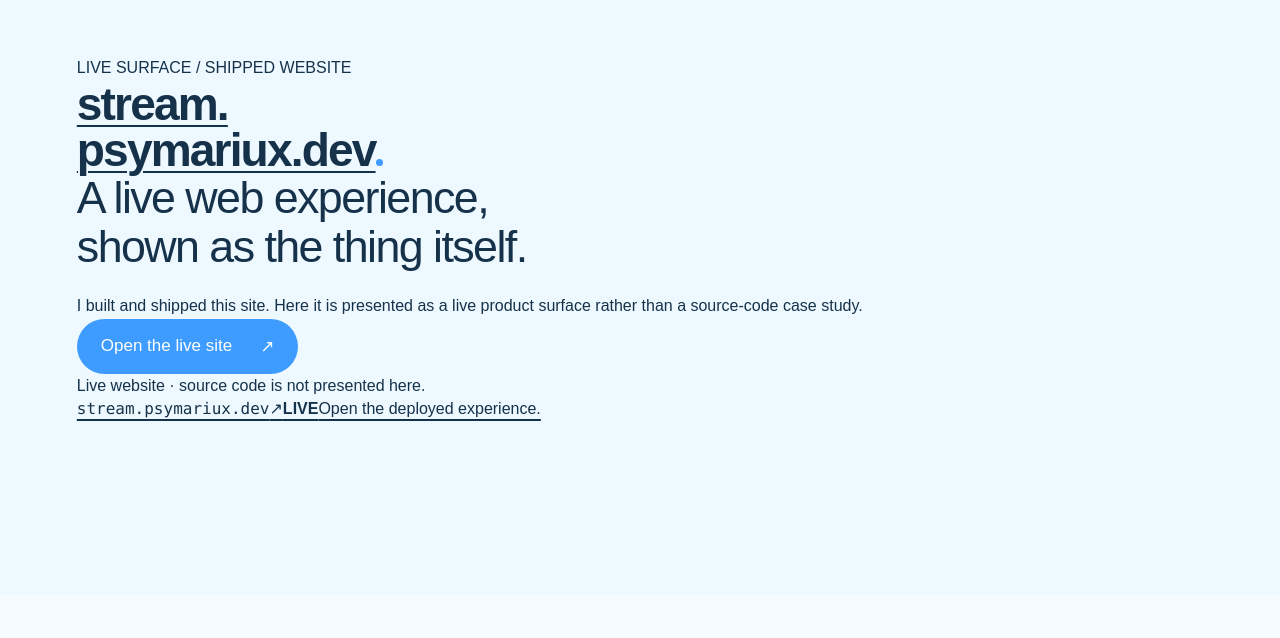
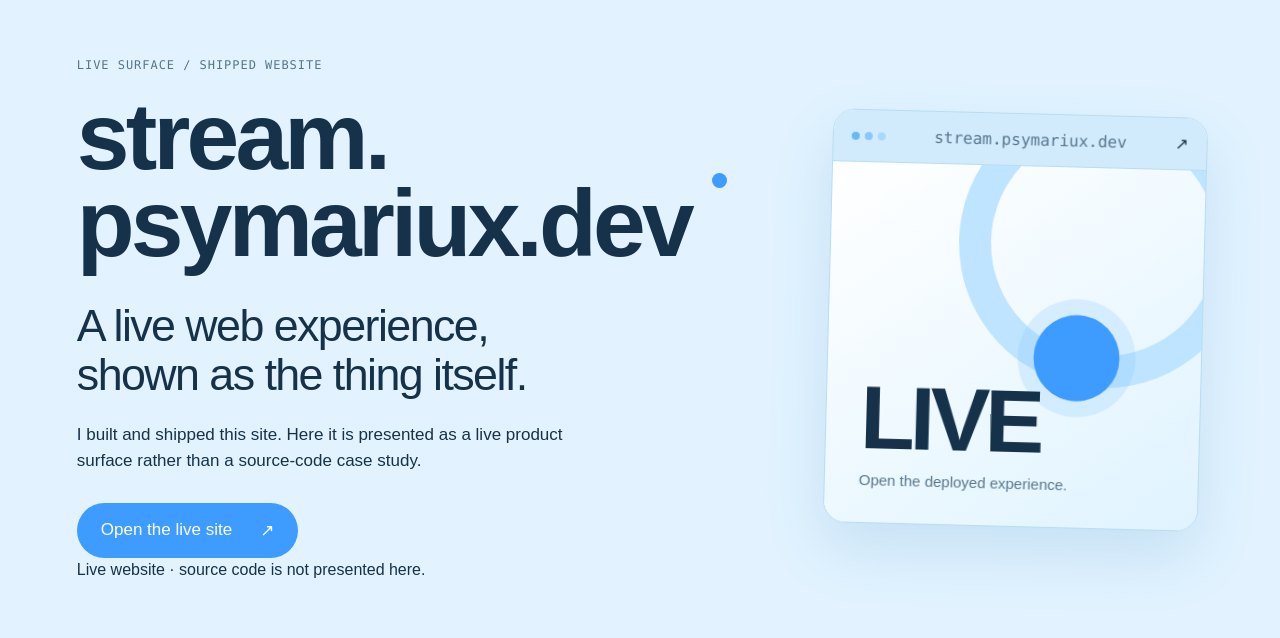
Before and after one commit to nohint404/nohint-portfolio, an Astro site: page / in a window 1280 px wide. Shown: the part 3202-3840 px from the top of the page. Built offline with nearby package versions, Linux system fonts and the light colour scheme; Astro itself is replaced by a stand-in of ours; a web font is replaced by a local one.

Commit message:
style: theme the live stream surface

```diff
--- a/src/styles/palette-refresh.css
+++ b/src/styles/palette-refresh.css
@@ -52,9 +52,11 @@ html[data-theme='dark'] {
 body { background: var(--bg); }
 body[data-scene='tool'] { background: #EDF8FF; }
 body[data-scene='monolith'] { background: #E6F5FF; }
+body[data-scene='stream'] { background: #E2F3FF; }
 body[data-scene='lab'] { background: #D9EFFF; }
 html[data-theme='dark'] body[data-scene='tool'] { background: #0E2235; }
 html[data-theme='dark'] body[data-scene='monolith'] { background: #10283D; }
+html[data-theme='dark'] body[data-scene='stream'] { background: #102B43; }
 html[data-theme='dark'] body[data-scene='lab'] { background: #12304A; }
 
 .site-header {
@@ -96,6 +98,13 @@ html[data-theme='dark'] .workspace-sheet { box-shadow: 0 22px 48px rgba(1,10,20,
   --line: #C4E1F4;
   --surface: #D8EEFC;
 }
+.stream-world {
+  background: #E2F3FF;
+  color: var(--text);
+  --muted: #56758C;
+  --line: #B9DCF2;
+  --surface: #D1EBFC;
+}
 .site-world { background: #F6FBFF; }
 html[data-theme='dark'] .tool-world {
   background: #102A40;
@@ -111,12 +120,140 @@ html[data-theme='dark'] .monolith-world {
   --line: #2A526D;
   --surface: #1A3E59;
 }
+html[data-theme='dark'] .stream-world {
+  background: #102B43;
+  color: var(--text);
+  --muted: #9DBBCD;
+  --line: #2D526C;
+  --surface: #183B57;
+}
 html[data-theme='dark'] .site-world { background: #0D1D2C; }
 .project-dot { background: var(--accent-strong); }
 .diagram-ui,.diagram-recorder { background: #FFFFFF; box-shadow: 0 14px 28px rgba(47,131,189,.10); }
 html[data-theme='dark'] .diagram-ui,html[data-theme='dark'] .diagram-recorder { background: var(--paper); box-shadow: 0 16px 30px rgba(1,10,20,.22); }
 .diagram-wire { background: var(--accent-strong); }
 .site-recipe { background: var(--sky-2); }
+
+.stream-composition {
+  display: grid;
+  grid-template-columns: .9fr 1.1fr;
+  gap: 9%;
+  align-items: center;
+}
+.stream-kicker {
+  font-family: ui-monospace,SFMono-Regular,Consolas,monospace;
+  font-size: 12px;
+  letter-spacing: .08em;
+  color: var(--muted);
+  margin-bottom: 18px;
+}
+.stream-copy h3 {
+  display: flex;
+  align-items: center;
+  gap: .22em;
+  font-size: clamp(58px,7.4vw,120px);
+  line-height: .92;
+  margin-bottom: 34px;
+}
+.stream-copy h3 a { text-decoration: none; }
+.stream-copy > p:not(.stream-kicker):not(.project-deck):not(.project-state) {
+  max-width: 52ch;
+  font-size: 17px;
+  margin-bottom: 28px;
+}
+.stream-window {
+  display: block;
+  text-decoration: none;
+  color: var(--text);
+  background: var(--paper);
+  border: 1px solid var(--line);
+  border-radius: 22px;
+  overflow: hidden;
+  box-shadow: 0 26px 60px rgba(47,131,189,.16);
+  transform: rotate(1.5deg);
+  transition: transform 420ms var(--soft), box-shadow 420ms var(--soft);
+}
+.stream-window:hover {
+  transform: rotate(0deg) translateY(-8px);
+  box-shadow: 0 34px 72px rgba(47,131,189,.22);
+}
+.stream-window-bar {
+  min-height: 52px;
+  display: grid;
+  grid-template-columns: auto 1fr auto;
+  align-items: center;
+  gap: 14px;
+  padding: 0 18px;
+  border-bottom: 1px solid var(--line);
+  background: var(--surface);
+}
+.stream-window-bar code {
+  text-align: center;
+  overflow: hidden;
+  text-overflow: ellipsis;
+  white-space: nowrap;
+  color: var(--muted);
+}
+.stream-window-dots { display: flex; gap: 5px; }
+.stream-window-dots i {
+  width: 8px;
+  height: 8px;
+  border-radius: 50%;
+  background: var(--accent);
+}
+.stream-window-dots i:nth-child(2) { opacity: .68; }
+.stream-window-dots i:nth-child(3) { opacity: .38; }
+.stream-window-body {
+  min-height: 360px;
+  position: relative;
+  display: flex;
+  flex-direction: column;
+  justify-content: flex-end;
+  padding: 34px;
+  overflow: hidden;
+  background: linear-gradient(145deg,var(--paper),var(--sky));
+}
+.stream-window-body strong {
+  position: relative;
+  z-index: 1;
+  font-size: clamp(52px,7vw,108px);
+  letter-spacing: -.055em;
+  line-height: .85;
+}
+.stream-window-body > span:last-child {
+  position: relative;
+  z-index: 1;
+  margin-top: 16px;
+  color: var(--muted);
+  font-size: 15px;
+}
+.stream-orbit {
+  position: absolute;
+  width: 290px;
+  height: 290px;
+  border: 32px solid var(--accent-soft);
+  border-radius: 50%;
+  right: -45px;
+  top: -70px;
+  transform: rotate(-12deg);
+}
+.stream-orbit::after {
+  content: '';
+  position: absolute;
+  width: 86px;
+  height: 86px;
+  border-radius: 50%;
+  background: var(--accent-strong);
+  left: 22px;
+  bottom: -38px;
+  box-shadow: 0 0 0 16px color-mix(in srgb,var(--accent) 18%,transparent);
+}
+html[data-theme='dark'] .stream-window {
+  background: var(--paper);
+  box-shadow: 0 26px 60px rgba(1,10,20,.30);
+}
+html[data-theme='dark'] .stream-window:hover { box-shadow: 0 34px 72px rgba(1,10,20,.42); }
+html[data-theme='dark'] .stream-window-body { background: linear-gradient(145deg,#102338,#15334C); }
 
 .lab-scene {
   background: #D9EFFF;
@@ -158,6 +295,12 @@ html[data-theme='dark'] .system-map {
 }
 ::selection { background: var(--accent-soft); color: var(--text); }
 
+@media (max-width: 820px) {
+  .stream-composition { grid-template-columns: 1fr; gap: 54px; }
+  .stream-window { transform: none; }
+  .stream-window-body { min-height: 280px; }
+}
+
 @media (prefers-reduced-transparency: reduce) {
   .site-header { background: #F6FBFF; backdrop-filter: none; -webkit-backdrop-filter: none; }
   html[data-theme='dark'] .site-header { background: #0B1826; }
```
